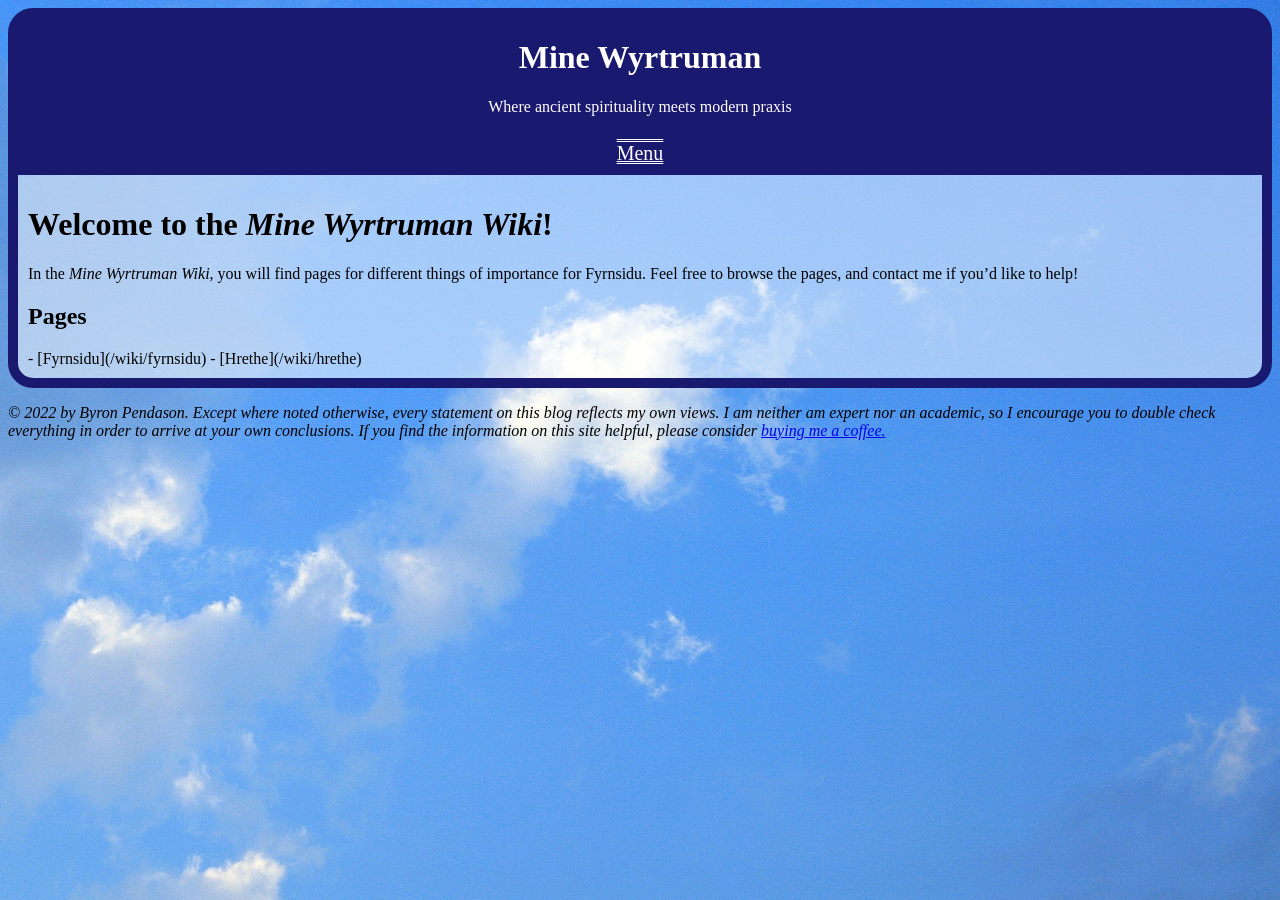
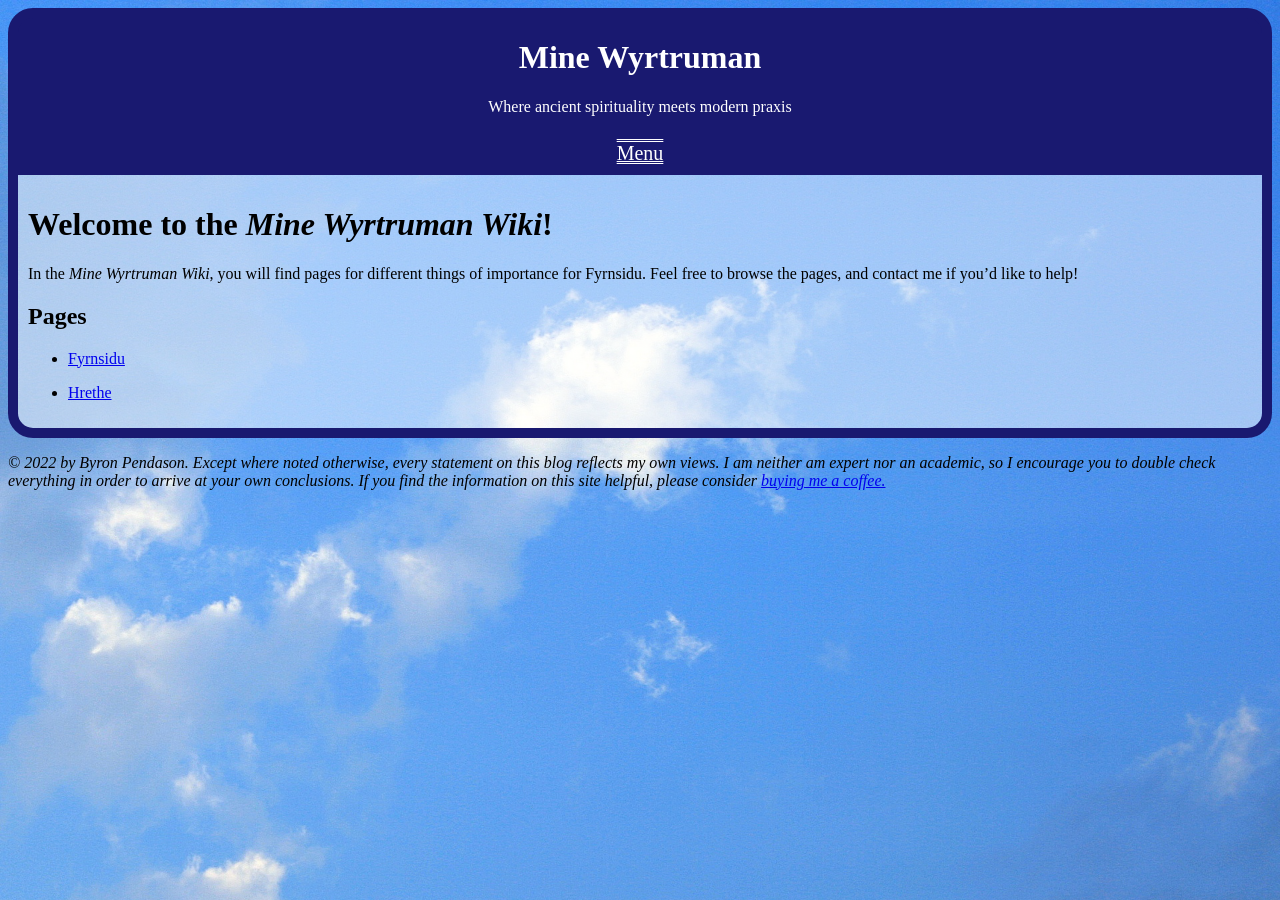
Before and after one commit to byronpendason/byronpendason.github.io, a Jekyll site: the page built from _wiki/index.md, in a window 1280 px wide. Built offline with Jekyll 4.4.1, drawn with Linux system fonts in a browser that asks for light colours; comment, search, counter and statistics services are not loaded.

Commit message:
Update index.md

```diff
--- a/_wiki/index.md
+++ b/_wiki/index.md
@@ -7,10 +7,8 @@ title: Index
 In the *Mine Wyrtruman Wiki*, you will find pages for different things of importance for Fyrnsidu. Feel free to browse the pages, and contact me if you'd like to help!
 
 ## Pages
-<div style="columns:auto">
 {% for page in site.wiki %}
 
 {% if page.title != "Index" %}- [{{page.title}}]({{page.url}}){% endif %}
 
 {% endfor %}
-</div>
```
